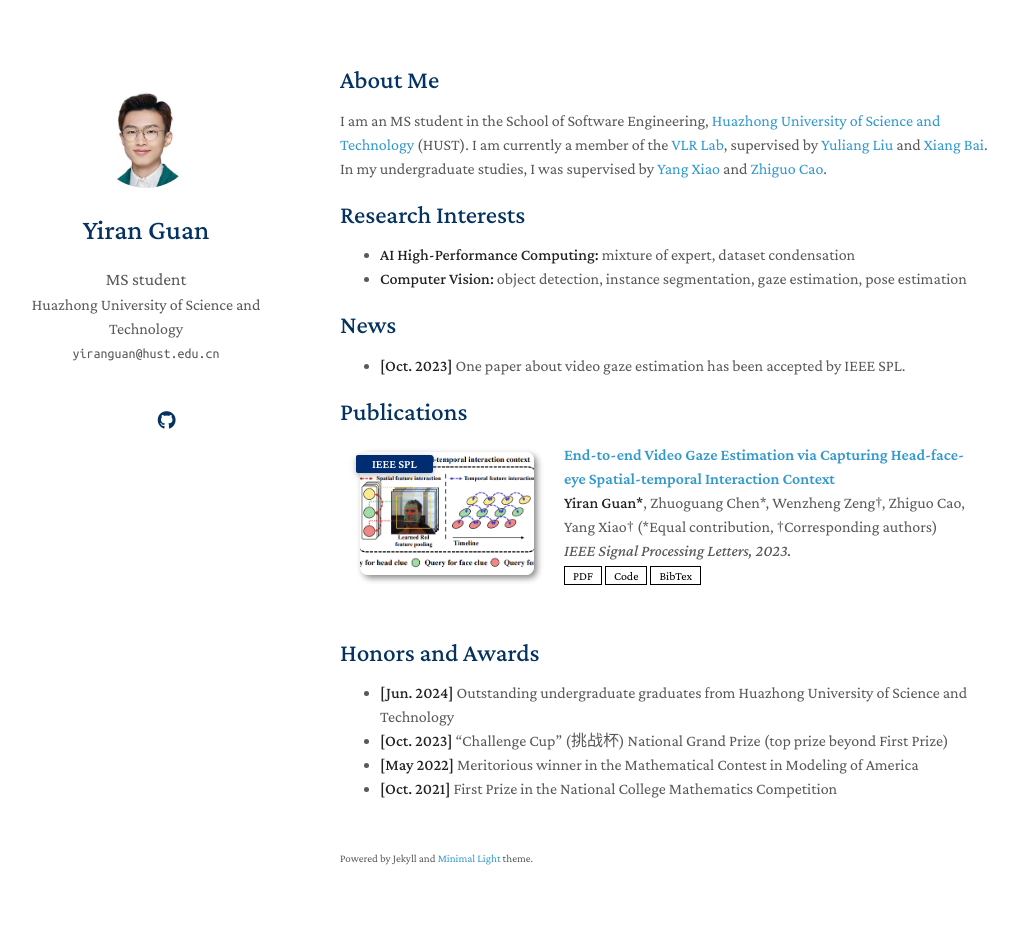
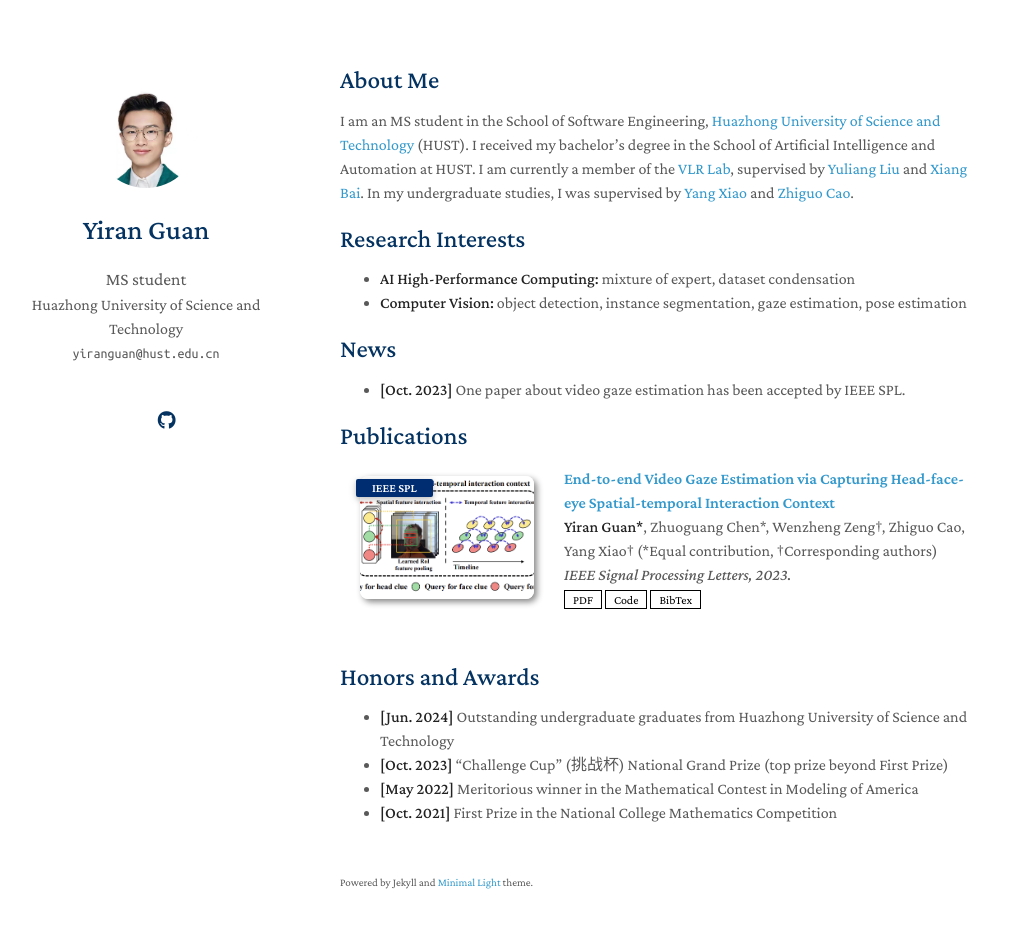
Before and after one commit to 1ranGuan/1ranGuan.github.io, a Jekyll site: the page built from index.md, in a window 1280 px wide and 963 px high. Shown: the top 928 px of the window, without its empty margins (130-1147 px from the left). Built offline with Jekyll 4.4.1, drawn with Linux system fonts in a browser that asks for light colours; nearby versions of some CDN libraries; a style sheet for code colours, icons or effects is not loaded; our own code applies the rules of GitHub Pages for plain Markdown files.

Commit message:
Update index.md

```diff
--- a/index.md
+++ b/index.md
@@ -4,7 +4,7 @@ layout: homepage
 
 ## About Me
 
-I am an MS student in the School of Software Engineering, [Huazhong University of Science and Technology](https://english.hust.edu.cn/) (HUST). I am currently a member of the [VLR Lab](http://vlrlab.aia.hust.edu.cn/), supervised by [Yuliang Liu](https://openreview.net/profile?id=~Yuliang_Liu2) and [Xiang Bai](https://scholar.google.com/citations?user=UeltiQ4AAAAJ). In my undergraduate studies, I was supervised by [Yang Xiao](https://scholar.google.com.tw/citations?hl=zh-CN&user=NeKBuXEAAAAJ) and [Zhiguo Cao](https://scholar.google.com.tw/citations?hl=zh-CN&user=396o2BAAAAAJ).
+I am an MS student in the School of Software Engineering, [Huazhong University of Science and Technology](https://english.hust.edu.cn/) (HUST). I received my bachelor's degree in the School of Artificial Intelligence and Automation at HUST. I am currently a member of the [VLR Lab](http://vlrlab.aia.hust.edu.cn/), supervised by [Yuliang Liu](https://openreview.net/profile?id=~Yuliang_Liu2) and [Xiang Bai](https://scholar.google.com/citations?user=UeltiQ4AAAAJ). In my undergraduate studies, I was supervised by [Yang Xiao](https://scholar.google.com.tw/citations?hl=zh-CN&user=NeKBuXEAAAAJ) and [Zhiguo Cao](https://scholar.google.com.tw/citations?hl=zh-CN&user=396o2BAAAAAJ).
 
 ## Research Interests
 
```
